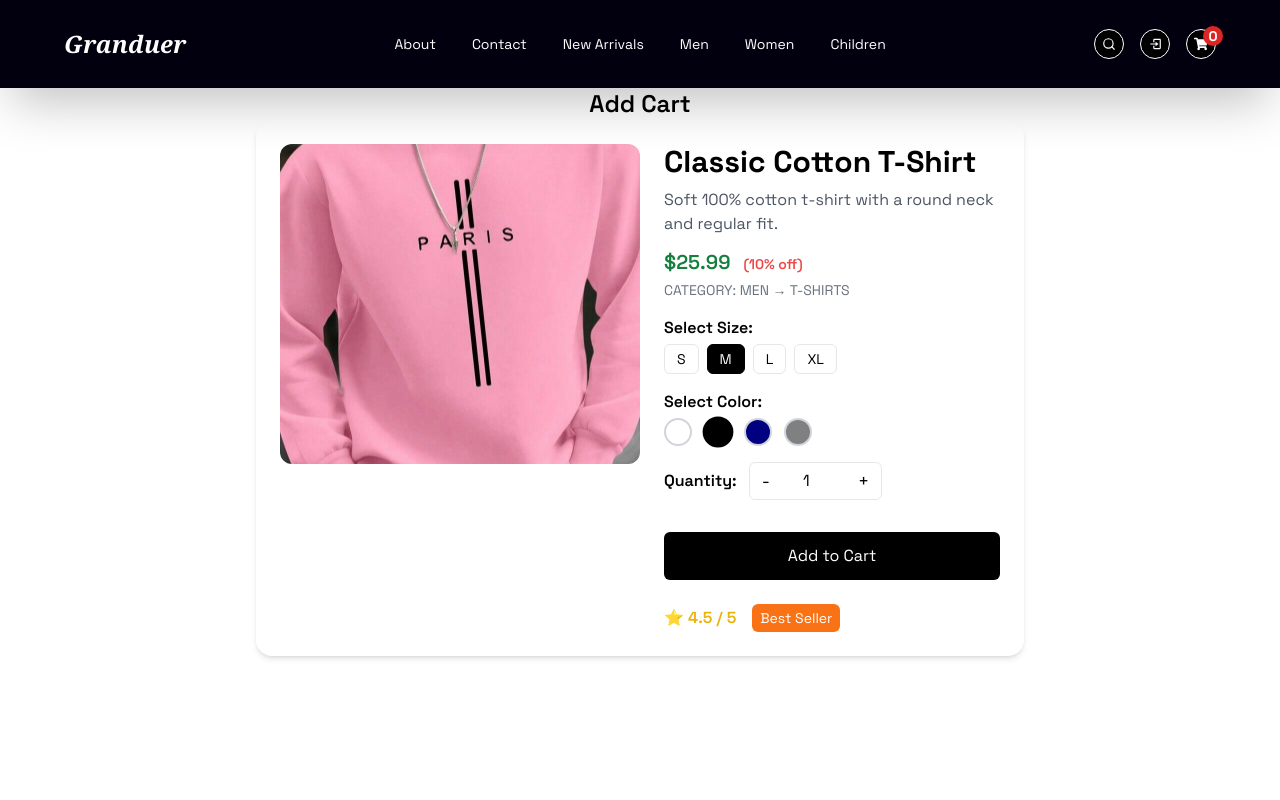
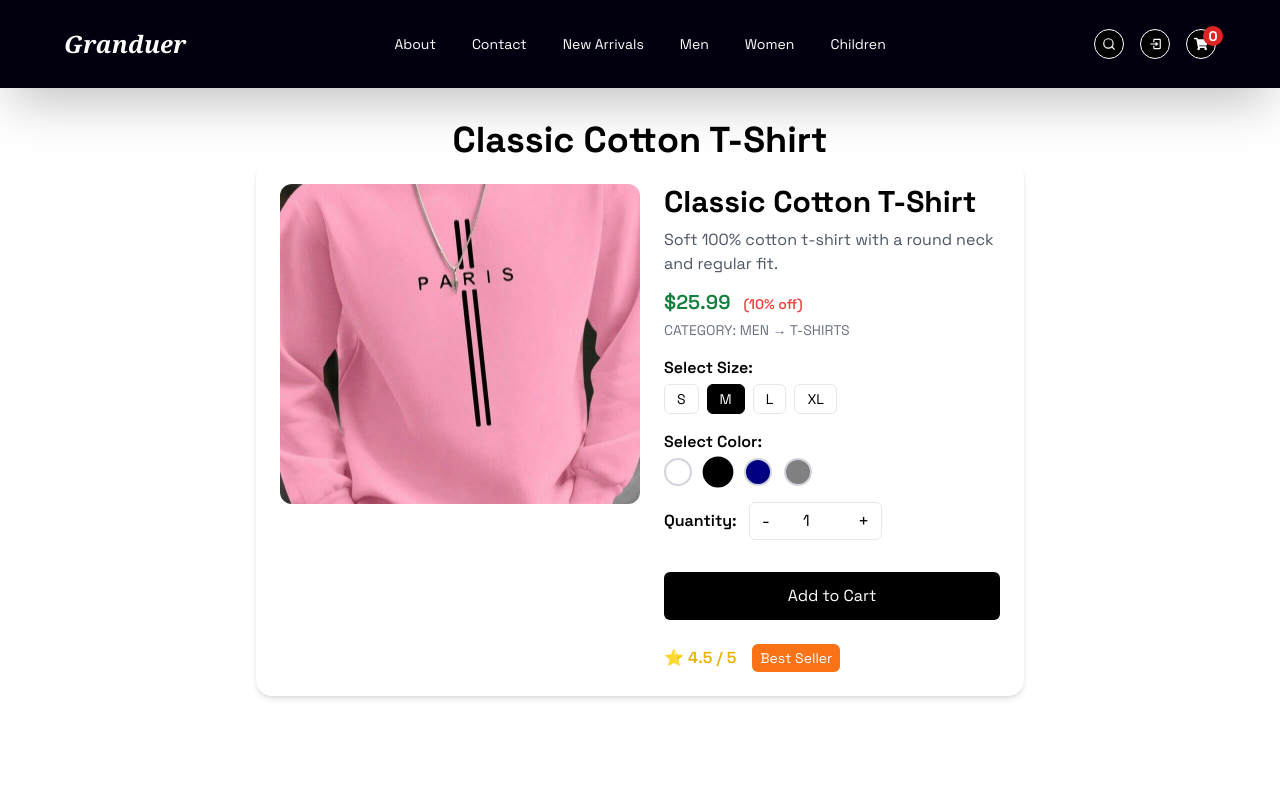
Before and after one commit to azeem1234566/ecommerce, a React (Vite) app: page /product/1 in a window 1280 px wide. Shown: the top 800 px of the page. Built offline with nearby package versions, Linux system fonts and the light colour scheme.

Commit message:
little update

```diff
--- a/src/Components/SingleProductComponent/Add.jsx
+++ b/src/Components/SingleProductComponent/Add.jsx
@@ -13,8 +13,8 @@ const Add = ({
   const { HandleAddTCart } = useContext(ProductContext);
   return (
     <div className="min-h-screen bg-white">
-      <p className="text-2xl font-semibold text-center">Add Cart</p>
-      <div className="p-6 max-w-3xl mx-auto bg-white rounded-2xl shadow-md ">
+      <p className="text-4xl font-bold text-center mt-8">{product.name}</p>
+      <div className="p-6 max-w-3xl mx-auto bg-white md:mt-36 lg:-mt-0 rounded-2xl shadow-md ">
         <div className="flex flex-col md:flex-row gap-6">
           {/* Product Image */}
           <img
```
